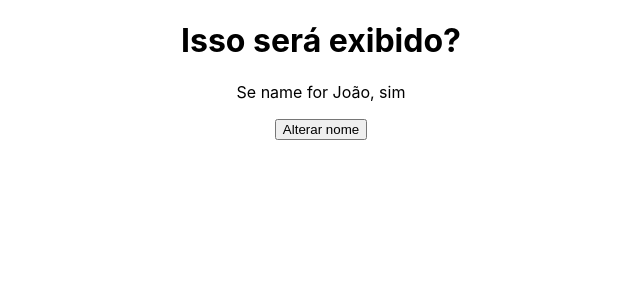
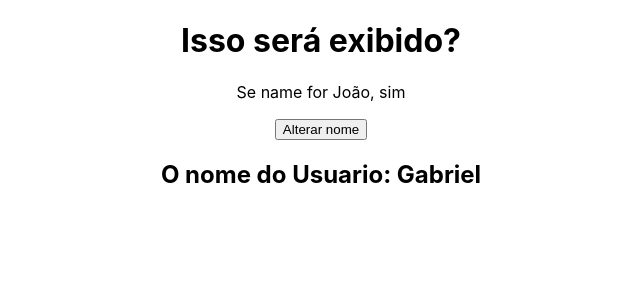
Before and after one commit to gabsbento/curso-react, a React (Create React App) app: page / in a window 1280 px wide. Shown: the top 300 px of the page, without its empty margins (319-959 px from the left). Built offline with nearby package versions, Linux system fonts and the light colour scheme.

Commit message:
:sparkles: feat: props

```diff
--- a/src/App.jsx
+++ b/src/App.jsx
@@ -1,10 +1,13 @@
 import "./App.css";
 import ConditionalRender from "./components/ConditionalRender";
+import ShowUserName from "./components/ShowUserName";
 
 function App() {
+  const name = "Gabriel";
   return (
     <div className="App">
       <ConditionalRender />
+      <ShowUserName name={name} />
     </div>
   );
 }
--- /dev/null
+++ b/src/components/ShowUserName.jsx
@@ -0,0 +1,11 @@
+import React from "react";
+
+const ShowUserName = (props) => {
+  return (
+    <div>
+      <h2>O nome do Usuario: {props.name}</h2>
+    </div>
+  );
+};
+
+export default ShowUserName;
```
